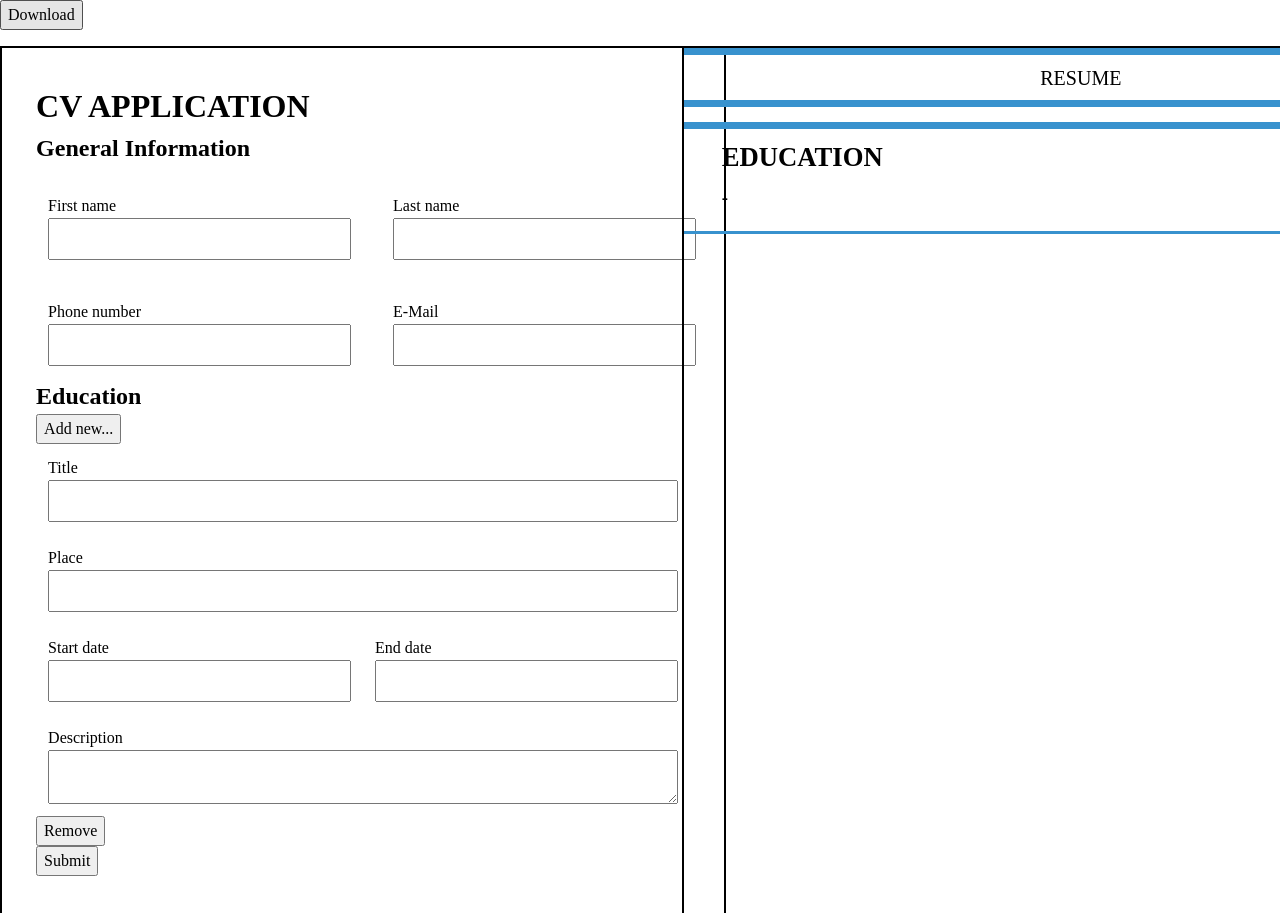
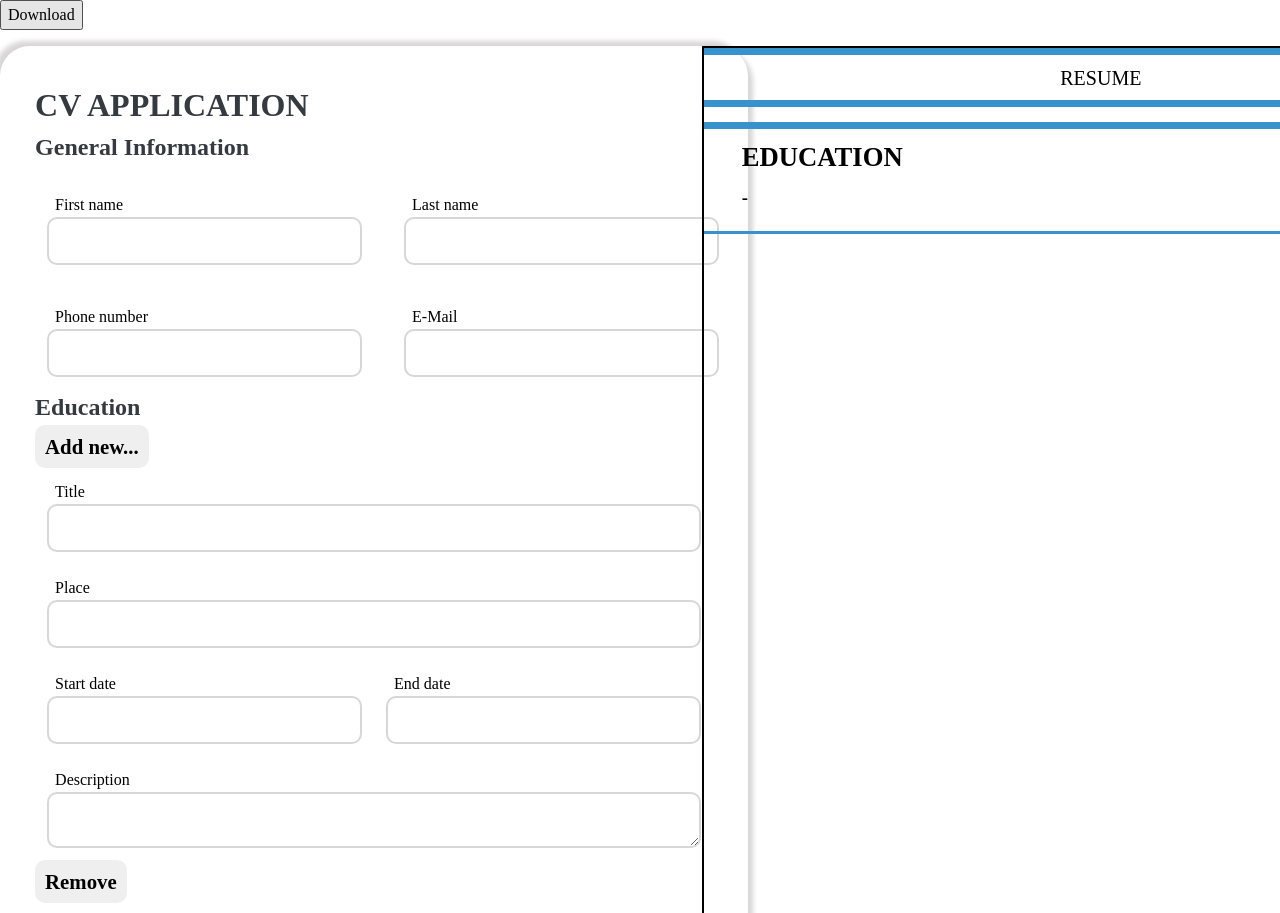
Before and after one commit to V1IRuZ/cv-application, a React (Vite) app: page / in a window 1280 px wide. Shown: the top 913 px of the page. Built offline with nearby package versions, Linux system fonts and the light colour scheme.

Commit message:
style(form): adjust overall layout and colors

```diff
--- a/src/styles/Form.css
+++ b/src/styles/Form.css
@@ -1,15 +1,55 @@
 form {
+  --shadow: #d8d6d6;
+  --font-color: #343a40;
+  --blue: rgb(56, 146, 206);
   margin: 16px auto;
   padding: clamp(12px, 5%, 36px);
   display: flex;
   flex-direction: column;
-  border: 2px solid black;
+  border-radius: 30px;
+  box-shadow: 5px 5px 5px var(--shadow), -5px -5px 5px var(--shadow);
+}
+
+form h1,
+form h2,
+form h3,
+form h4 {
+  color: var(--font-color);
 }
 
 form input {
-  font-size: 1.5rem
+  padding: 4px 8px;
+  color: var(--font-color);
+  font-size: 1.5rem;
+  border: 2px solid var(--shadow);
+  border-radius: 10px;
+}
+
+form textarea {
+  color: var(--font-color);
+  border: 2px solid var(--shadow);
+  border-radius: 10px;
 }
 
 form label {
+  margin-left: 8px;
   font-size: 1rem;
 }
+
+form button {
+  cursor: pointer;
+  border-radius: 10px;
+  border-style: none;
+  font-weight: 600;
+  font-size: 1.3rem;
+  padding: 6px 10px;
+}
+
+.submit {
+  padding: 12px;
+}
+
+.submit-btn {
+  background-color: var(--blue);
+  color: white;
+}
```
